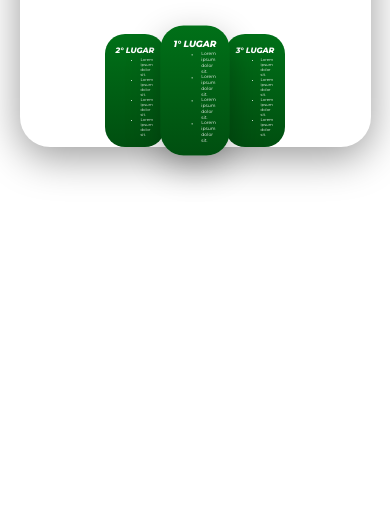
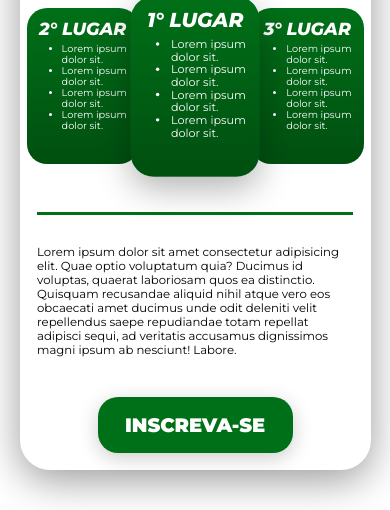
Before and after one commit to MarcosNicolau000/esportes-tt, a plain HTML site: page index.html in a window 390 px wide. Shown: the part 334-844 px from the top of the page. Drawn offline with Linux system fonts and the light colour scheme.

Commit message:
feat(css): responsivity complete

```diff
--- a/index.html
+++ b/index.html
@@ -62,16 +62,16 @@
                     </div>
 
                 </div>
-                <!-- <div class="call-to-action">
+                <div class="call-to-action">
                     <div class="horizontal-line"></div>
-                    <p>
+                    <p class="cta-text">
                         Lorem ipsum dolor sit amet consectetur adipisicing elit. Quae optio voluptatum quia? Ducimus id
                         voluptas, quaerat laboriosam quos ea distinctio. Quisquam recusandae aliquid nihil atque vero eos
                         obcaecati amet ducimus unde odit deleniti velit repellendus saepe repudiandae totam repellat
                         adipisci sequi, ad veritatis accusamus dignissimos magni ipsum ab nesciunt! Labore.
                     </p>
                     <button class="cta-button">INSCREVA-SE</button>
-                </div>   -->
+                </div>
         </section>
 
     </main>
--- a/styles.css
+++ b/styles.css
@@ -99,7 +99,7 @@ main {
     font-size: 1vw;
 }
 
-/*
+
 
 .call-to-action {
     margin-top: 30px;
@@ -109,26 +109,32 @@ main {
     justify-content: center;
     padding: 5%;
 }
-.cta-button{
-  transition: all 0.2s ease-in-out;
 
-    font-size: 28pt;
+.cta-button {
+    transition: all 0.2s ease-in-out;
+
+    font-size: 2vw;
     font-weight: 900;
     padding: 5%;
     border-radius: 20px;
     background-color: #007018;
     color: #fff;
     border: none;
-    max-width: 50%;
+    width: 20vw;
     box-shadow: 0 5px 20px rgba(0, 0, 0, 0.2);
     margin-top: 40px;
 
 }
-.cta-button:hover{
+
+.cta-button:hover {
     background-color: #ffffff;
     color: #007018;
     cursor: pointer;
 
+}
+
+.cta-text {
+    font-size: 1vw;
 }
 
 
@@ -138,7 +144,7 @@ main {
     height: 3px;
 
     width: 100%;
-} */
+}
 
 
 /*
@@ -156,13 +162,13 @@ DIV LATERAL ESQUERDA
 
 .vertical-line {
     background-color: #007018;
-    height: 20vw;
+    height: 1fea0vw;
     width: 5px;
     margin-right: 2%;
 }
 
 .paragraph-detail {
-    font-size: 1.5vw;
+    font-size: 1vw;
 }
 
 /* RESPONSIVIDADE */
@@ -212,10 +218,21 @@ DIV LATERAL ESQUERDA
 
     .podium-title {
         font-size: 9vw;
+        margin-bottom: 6vw;
+    }
+
+    .podium-list {
+        margin: 0 2% 0% 2%;
+    }
+
+
+    .podium-card {
+        width: 30vw;
+        height: 35vw;
     }
 
     .podium-card h3 {
-        font-size: 2vw;
+        font-size: 4.5vw;
         font-weight: 800;
         text-align: center;
         font-style: italic;
@@ -224,6 +241,16 @@ DIV LATERAL ESQUERDA
 
     .podium-card li {
         margin-left: -15px;
-        font-size: 1vw;
+        font-size: 2.5vw;
     }
+
+    .cta-button {
+        width: 50vw;
+        font-size: 5vw;
+    }
+
+    .cta-text {
+        font-size: 3vw;
+    }
+
 }
```
